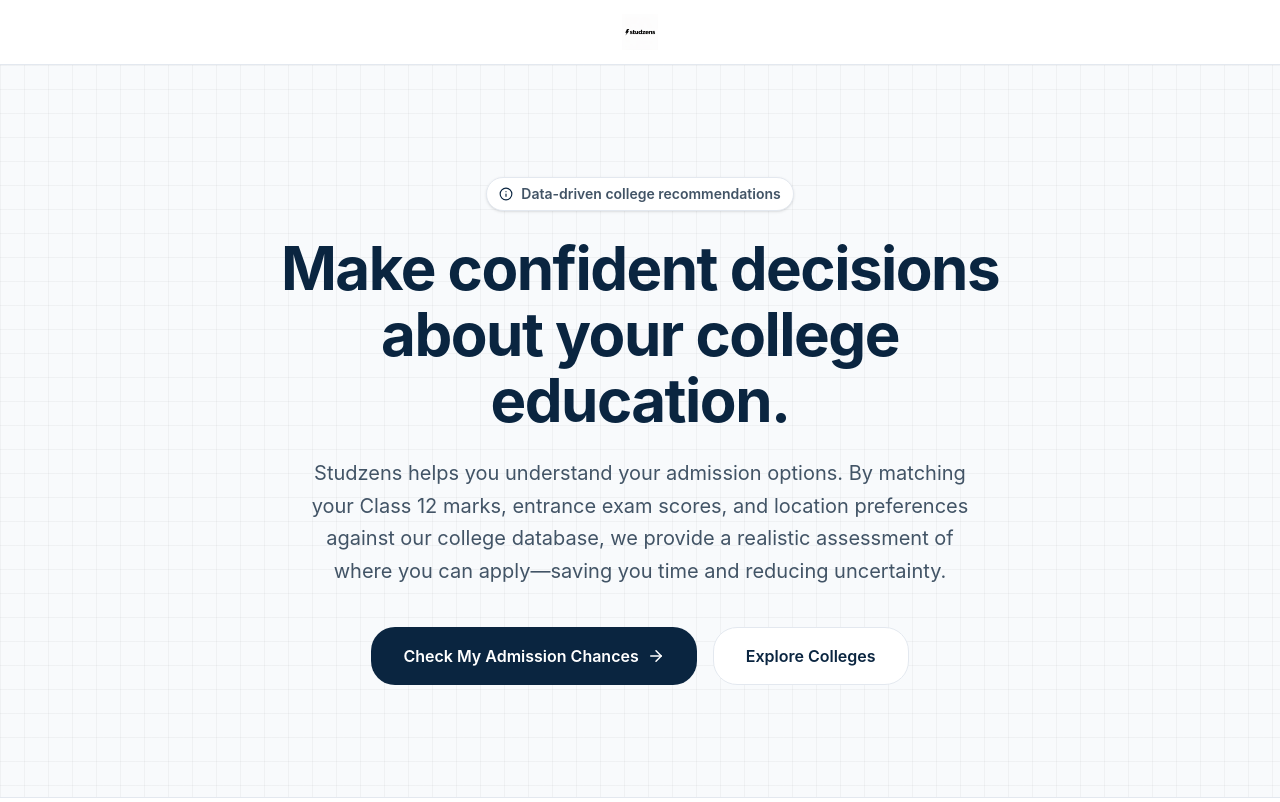
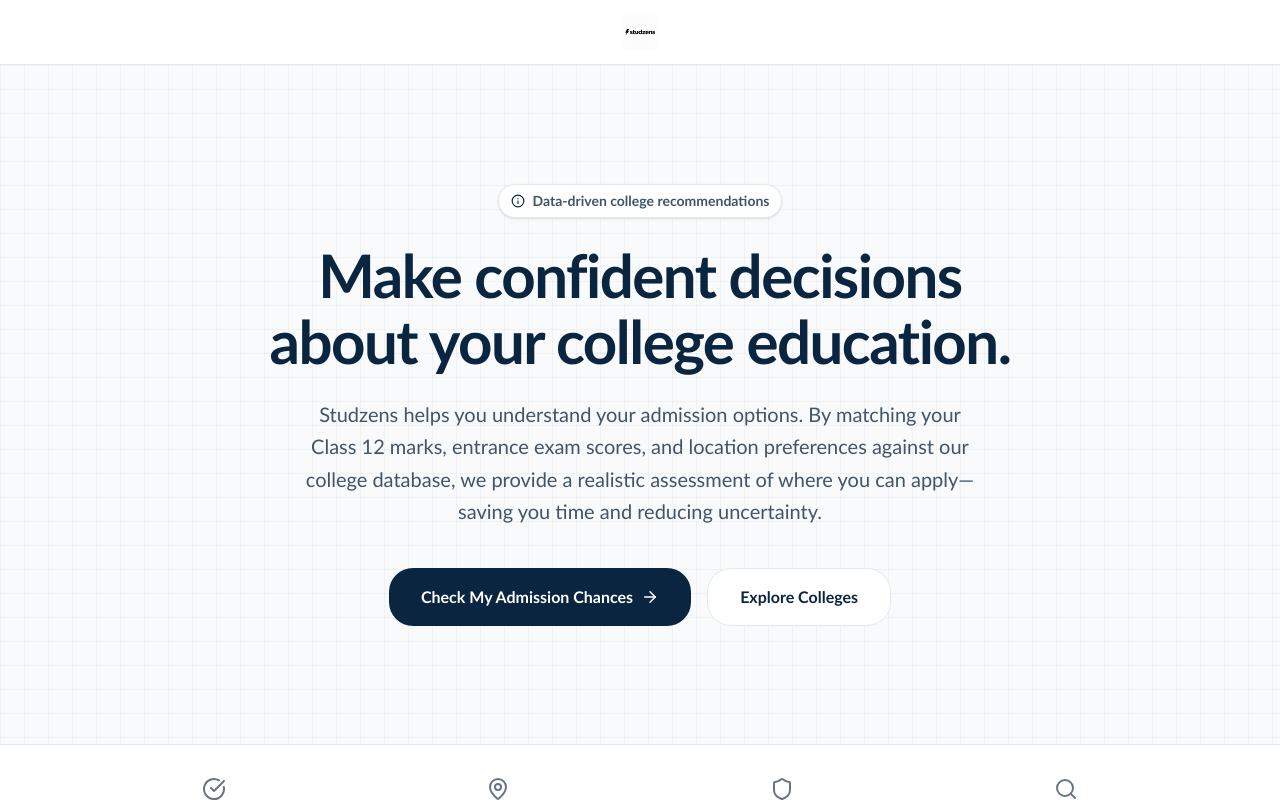
Before and after one commit to Aryan-del-07/studzens, a React (Vite) app in the folder frontend/: page / in a window 1280 px wide. Shown: the top 802 px of the page. Built offline with nearby package versions, Linux system fonts and the light colour scheme.

Commit message:
style: change global font to Trebuchet MS per user request

```diff
--- a/frontend/index.html
+++ b/frontend/index.html
@@ -17,9 +17,6 @@
     <meta property="twitter:image" content="/og-image.png" />
 
     <title>Studzens - College Decision Intelligence</title>
-    <link rel="preconnect" href="https://fonts.googleapis.com">
-    <link rel="preconnect" href="https://fonts.gstatic.com" crossorigin>
-    <link href="https://fonts.googleapis.com/css2?family=Inter:wght@300;400;500;600;700;800;900&family=Geist:wght@400;500;600;700;800&family=Geist+Mono:wght@400;500;600;700&display=swap" rel="stylesheet">
   </head>
   <body>
     <div id="root"></div>
--- a/frontend/src/styles/index.css
+++ b/frontend/src/styles/index.css
@@ -85,8 +85,12 @@
    BASE STYLES
    ============================================================================= */
 
+@theme {
+  --font-sans: 'Trebuchet MS', 'Lucida Sans Unicode', 'Lucida Grande', 'Lucida Sans', Arial, sans-serif;
+}
+
 body {
-  font-family: 'Inter', -apple-system, BlinkMacSystemFont, 'Segoe UI', Roboto, sans-serif;
+  font-family: var(--font-sans);
   background-color: var(--bg-page);
   color: var(--text-primary);
   -webkit-font-smoothing: antialiased;
```
